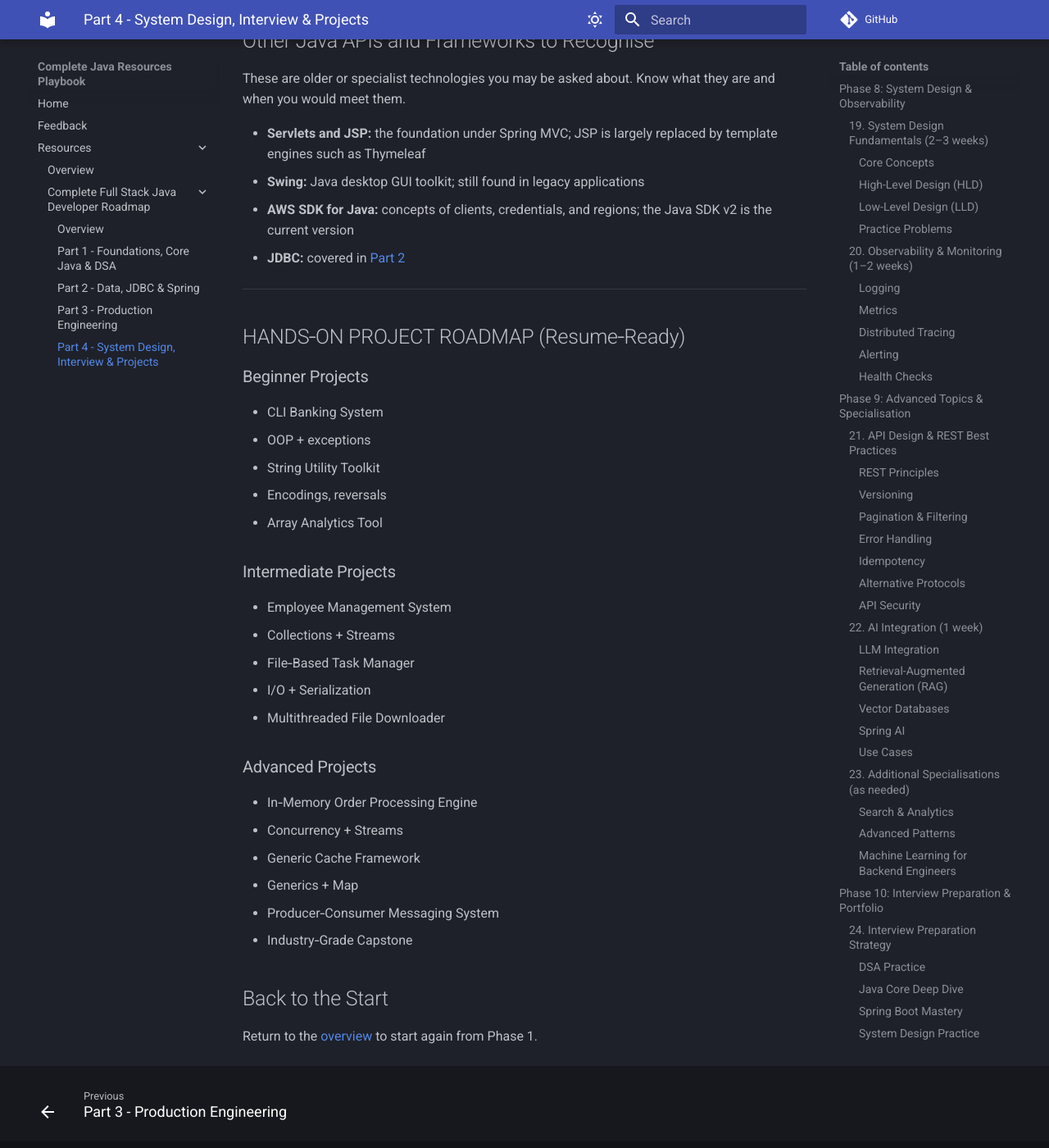
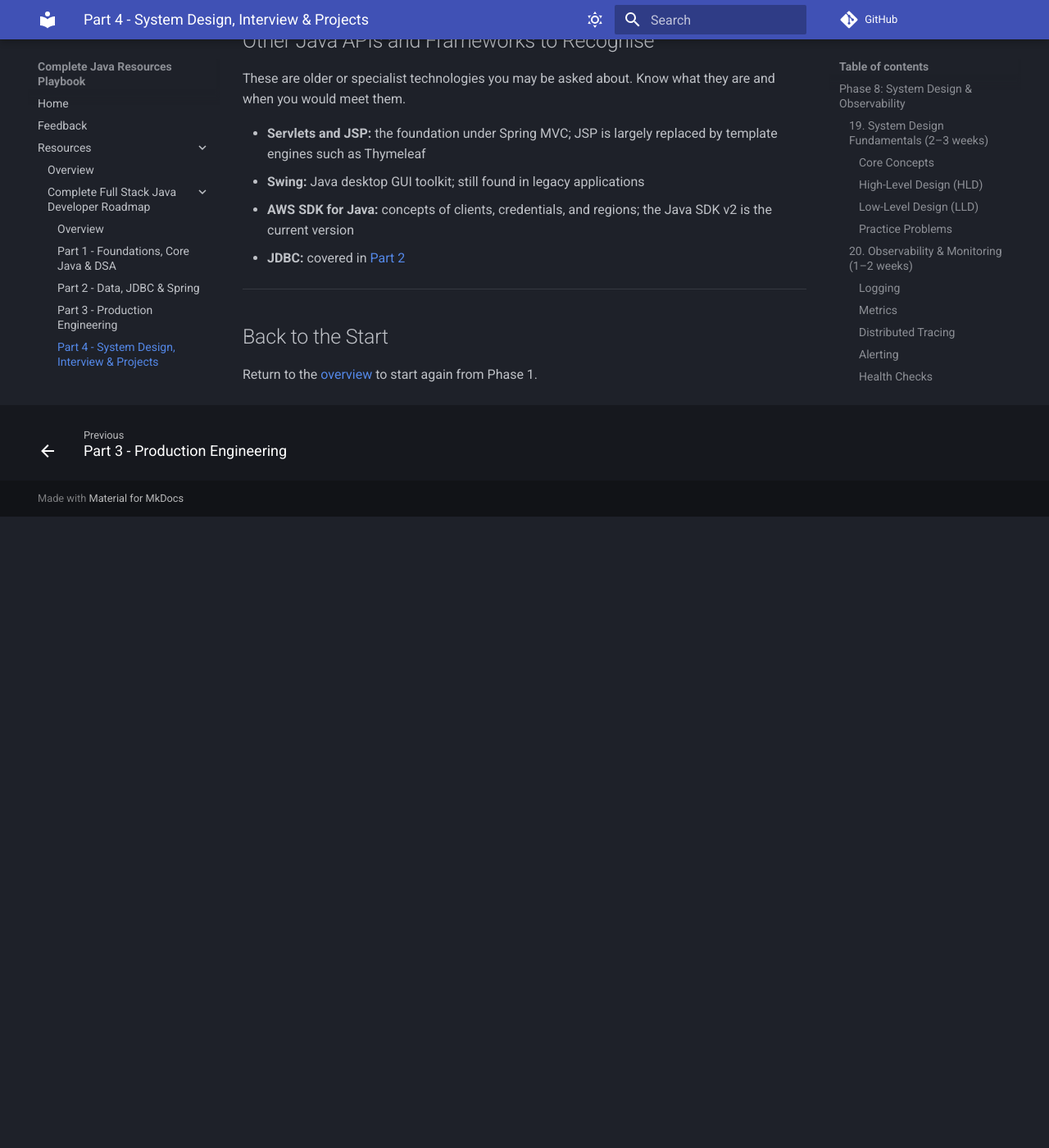
Before and after one commit to AthiraMohan14/Complete-Java-Resource-PlayBook, an MkDocs documentation site: the page built from docs/resources/full-stack-java-roadmap/part-4-design-interview-projects.md, in a window 1280 px wide and 1400 px high, scrolled down 10589 px. Shown: the whole window at 82% size. Built offline with MkDocs 1.6.1 and Material for MkDocs 9.7.7, drawn with Linux system fonts in a browser that asks for light colours; comment, search, counter and statistics services are not loaded; after the commit the page ends 11219 px from its top, so only the background shows below that.

Commit message:
roadmap cleanup

```diff
--- a/docs/resources/full-stack-java-roadmap/part-4-design-interview-projects.md
+++ b/docs/resources/full-stack-java-roadmap/part-4-design-interview-projects.md
@@ -340,29 +340,6 @@
 
 ---
 
-## HANDS‑ON PROJECT ROADMAP (Resume‑Ready)
-### Beginner Projects
-- CLI Banking System
-- OOP + exceptions
-- String Utility Toolkit
-- Encodings, reversals
-- Array Analytics Tool
-
-### Intermediate Projects
-- Employee Management System
-- Collections + Streams
-- File‑Based Task Manager
-- I/O + Serialization
-- Multithreaded File Downloader
-
-### Advanced Projects
-- In‑Memory Order Processing Engine
-- Concurrency + Streams
-- Generic Cache Framework
-- Generics + Map
-- Producer‑Consumer Messaging System
-- Industry‑Grade Capstone
-
 ## Back to the Start
 
 Return to the [overview](index.md) to start again from Phase 1.
```
